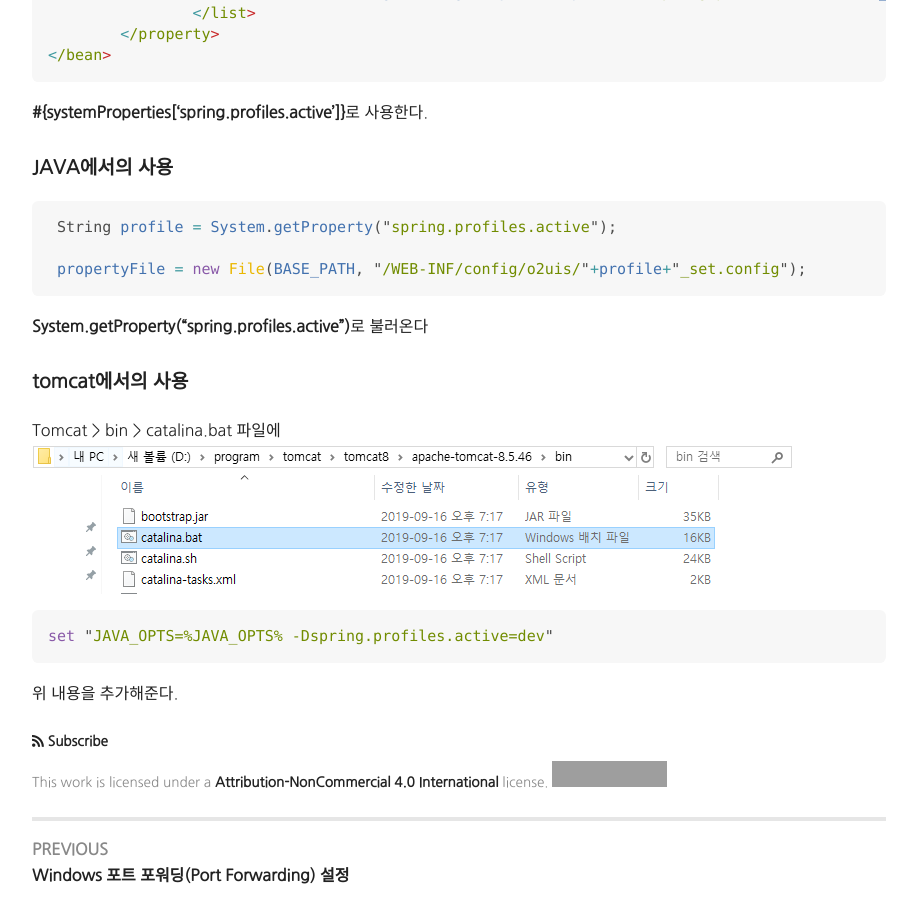
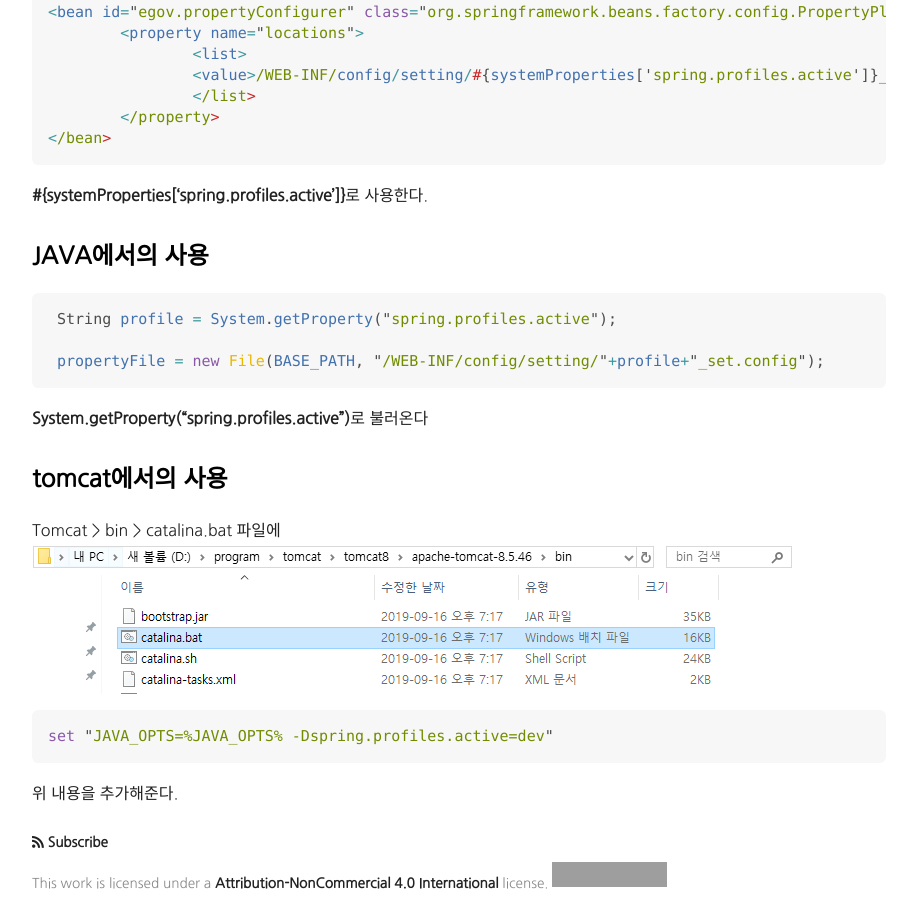
Before and after one commit to hhyemi/hhyemi.github.io, a Jekyll site: the page built from _posts/2020-10-06-10061148.md, in a window 1280 px wide and 900 px high, scrolled down 1857 px. Shown: the whole window, without its empty margins (181-1098 px from the left). Built offline with Jekyll 4.4.1, drawn with Linux system fonts in a browser that asks for light colours; nearby versions of some CDN libraries; comment, search, counter and statistics services are not loaded; grey boxes are pictures that could not be loaded.

Commit message:
Update 2020-10-06-10061148.md

````diff
--- a/_posts/2020-10-06-10061148.md
+++ b/_posts/2020-10-06-10061148.md
@@ -5,27 +5,30 @@ key: page-202010061149
 summary : 환경에 따른 config파일 설정해보자
 ---
 
-#### 개발환경에 맞는 Spring Profile 설정하기
+### 개발환경에 맞는 Spring Profile 설정하기
 개발을 하다보면 데이터베이스설정, 파일위치설정 등 환경에 따라 설정이 다른경우<br/>
 config파일을 여러개 사용할 수 있다. <br/>
 1. local_set.config : 로컬환경 <br/>
 2. dev_set.config : 테스트서버환경 <br/>
 3. prod_set.config : 배포서버환경 <br/>
+<br/>
 각 파일을 생성하고 이클립스에서 다르게 읽어들여서 설정을 해줄 것이다. <br/>
 
-#### 이클립스 설정
+### 이클립스 설정
 
  ![Image Alt 텍스트](/assets/images/tomcatclick.PNG)
 
 Servers에 뜨는 tomcat을 더블클릭하면 위와 같은 화면이 뜬다. <br/>
 <b>Open launch configuration</b> 을 클릭한다. <br/>
+<br/>
  ![Image Alt 텍스트](/assets/images/tom.PNG)
 ```javascript
 -DSpring.profiles.active = local
 ```
 환경에 맞게 설정 ex) 로컬환경설정일때 local
+<br/>
 
-#### xml에서의 사용
+### xml에서의 사용
 ```javascript
 <bean id="egov.propertyConfigurer" class="org.springframework.beans.factory.config.PropertyPlaceholderConfigurer">
 	<property name="locations">
@@ -36,16 +39,18 @@ Servers에 뜨는 tomcat을 더블클릭하면 위와 같은 화면이 뜬다. <
 </bean>
 ```
 <b>#{systemProperties['spring.profiles.active']}</b>로 사용한다.
+<br/>
 
-#### JAVA에서의 사용
+### JAVA에서의 사용
 ```javascript
  String profile = System.getProperty("spring.profiles.active");
 
- propertyFile = new File(BASE_PATH, "/WEB-INF/config/o2uis/"+profile+"_set.config");
+ propertyFile = new File(BASE_PATH, "/WEB-INF/config/setting/"+profile+"_set.config");
 ```
 <b>System.getProperty("spring.profiles.active")</b>로 불러온다
+<br/>
 
-#### tomcat에서의 사용
+### tomcat에서의 사용
 
 Tomcat > bin > catalina.bat 파일에
  ![Image Alt 텍스트](/assets/images/cat.PNG)
````
